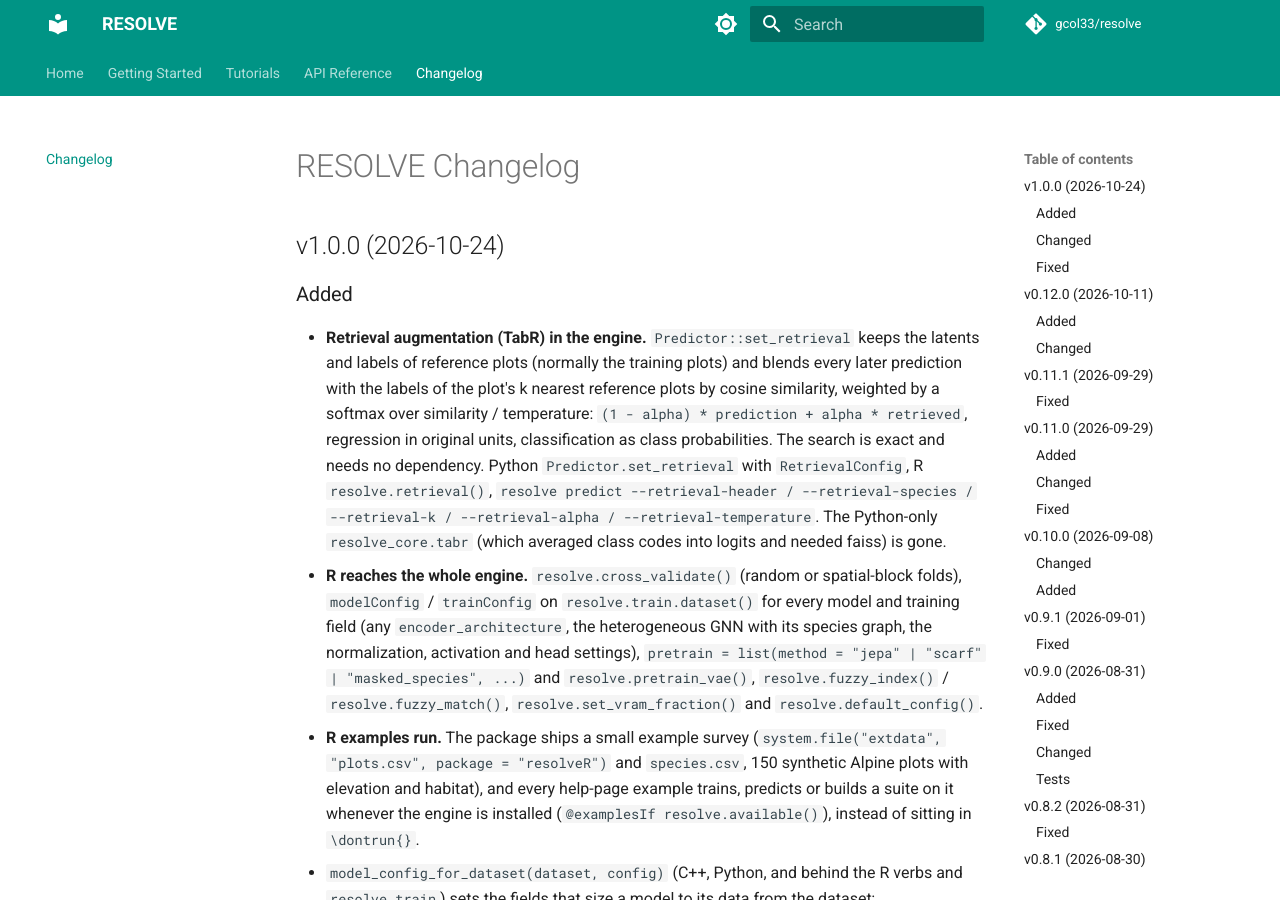
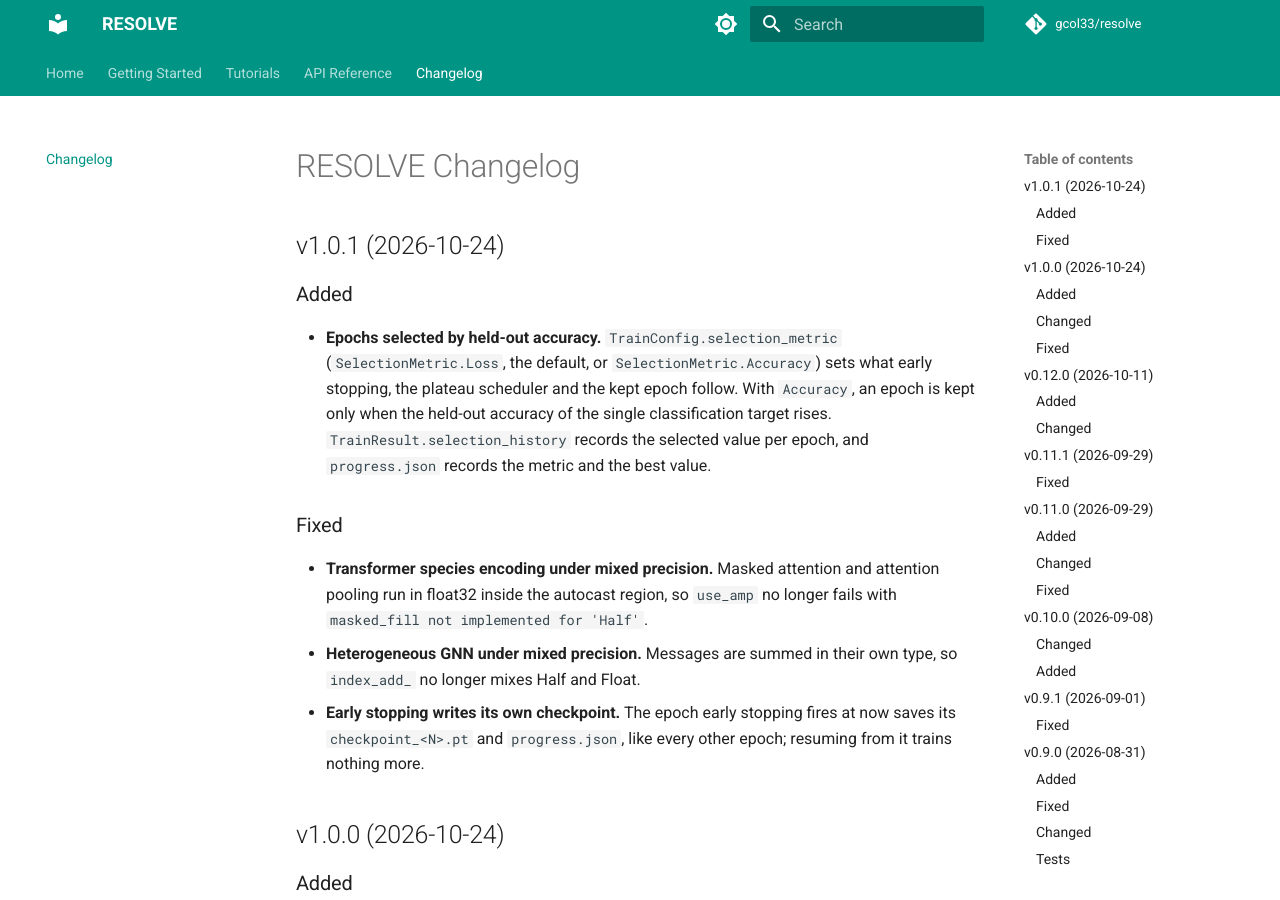
Before and after one commit to gcol33/resolve, an MkDocs documentation site: the page built from docs/changelog.md, in a window 1280 px wide and 900 px high. Built offline with MkDocs 1.6.1 and Material for MkDocs 9.7.7, drawn with Linux system fonts in a browser that asks for light colours; comment, search, counter and statistics services are not loaded.

Commit message:
release: v1.0.1
Co-Authored-By: Claude Opus 5.5 <noreply@anthropic.com>
Claude-Session: https://claude.ai/code/session_01LMxGd8xuebtzc4dTg7chEn

```diff
--- a/NEWS.md
+++ b/NEWS.md
@@ -1,4 +1,27 @@
 # RESOLVE Changelog
+
+## v1.0.1 (2026-10-24)
+
+### Added
+
+- **Epochs selected by held-out accuracy.** `TrainConfig.selection_metric`
+  (`SelectionMetric.Loss`, the default, or `SelectionMetric.Accuracy`) sets
+  what early stopping, the plateau scheduler and the kept epoch follow. With
+  `Accuracy`, an epoch is kept only when the held-out accuracy of the single
+  classification target rises. `TrainResult.selection_history` records the
+  selected value per epoch, and `progress.json` records the metric and the
+  best value.
+
+### Fixed
+
+- **Transformer species encoding under mixed precision.** Masked attention
+  and attention pooling run in float32 inside the autocast region, so
+  `use_amp` no longer fails with `masked_fill not implemented for 'Half'`.
+- **Heterogeneous GNN under mixed precision.** Messages are summed in their
+  own type, so `index_add_` no longer mixes Half and Float.
+- **Early stopping writes its own checkpoint.** The epoch early stopping
+  fires at now saves its `checkpoint_<N>.pt` and `progress.json`, like every
+  other epoch; resuming from it trains nothing more.
 
 ## v1.0.0 (2026-10-24)
 
--- a/src/core/pyproject.toml
+++ b/src/core/pyproject.toml
@@ -6,7 +6,7 @@ build-backend = "scikit_build_core.build"
 
 [project]
 name = "resolve-core"
-version = "1.0.0"
+version = "1.0.1"
 description = "RESOLVE C++ engine: predict sample outcomes from compositional data via learned representations"
 readme = "python/README.md"
 license = {text = "MIT"}
```
Also changed, not shown: 4 other files.
